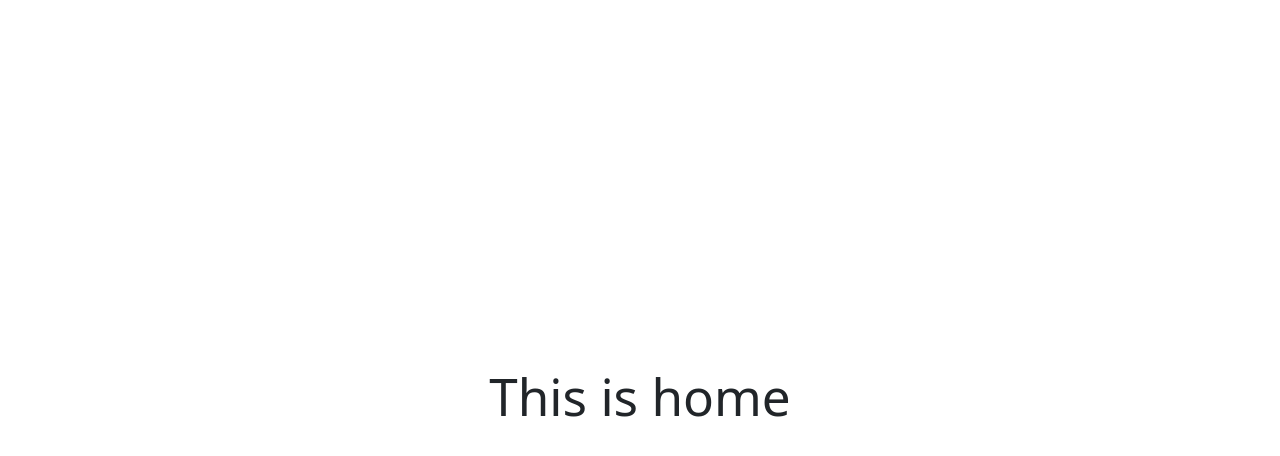
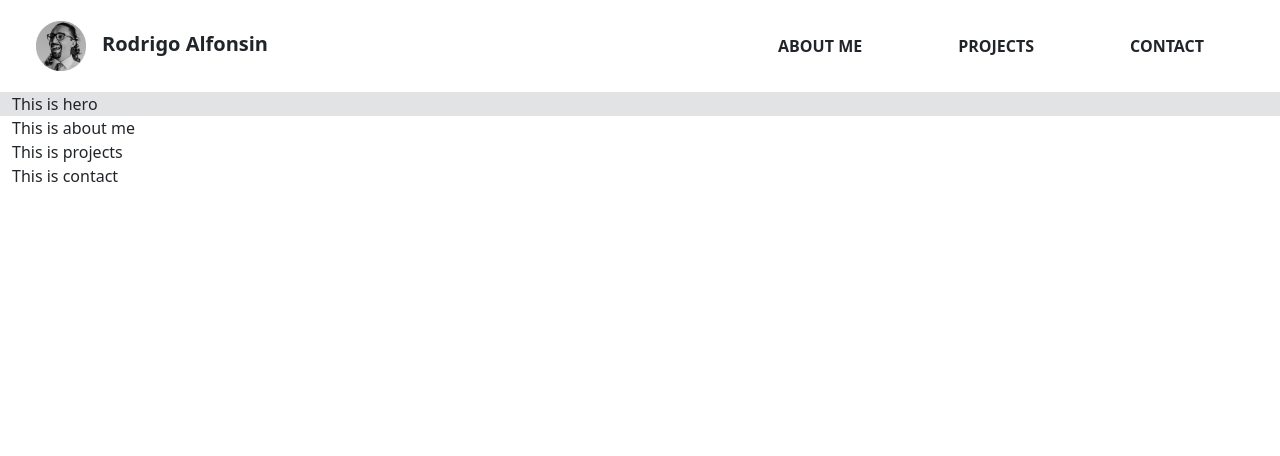
Before and after one commit to RoAlfonsin/portfolio, a React (Vite) app: page / in a window 1280 px wide. Shown: the top 456 px of the page. Built offline with nearby package versions, Linux system fonts and the light colour scheme.

Commit message:
navbar OK

```diff
--- a/package.json
+++ b/package.json
@@ -15,6 +15,7 @@
     "react": "^18.2.0",
     "react-dom": "^18.2.0",
     "react-router-dom": "^6.16.0",
+    "react-router-hash-link": "^2.4.3",
     "save": "^2.9.0"
   },
   "devDependencies": {
--- a/src/App.css
+++ /dev/null
@@ -1,6 +0,0 @@
-#root {
-  max-width: 1280px;
-  margin: 0 auto;
-  padding: 2rem;
-  text-align: center;
-}
--- a/src/App.jsx
+++ b/src/App.jsx
@@ -1,16 +1,17 @@
 import React from 'react'
-import { useState } from 'react'
 import { BrowserRouter, Routes, Route } from 'react-router-dom'
-import './App.css'
+
+import { Navbar } from './components/navbar.jsx'
+import { Home } from './views/home.jsx'
 
 function App() {
 
   return (
     <>
       <BrowserRouter>
-          {/*Navbar*/}
+          <Navbar />
           <Routes>
-            <Route path="/" element={<h1>This is home</h1>} />
+            <Route path="/" element={<Home />} />
             <Route path="/bitacora" element={<h1>This is bitacora</h1>} />
             <Route path="/padelhub" element={<h1>This is padelhub</h1>} />
             <Route path="/ecommerce-toolkit" element={<h1>This is ecommerce-toolkit</h1>} />
--- /dev/null
+++ b/src/components/navbar.jsx
@@ -0,0 +1,35 @@
+//This is the navbar component:
+// It is a functional component that returns a JSX element
+
+import React from 'react'
+import { HashLink } from 'react-router-hash-link';
+import profileImage from '../assets/profileImage.png'
+
+export const Navbar = () => {
+    return (
+        <>
+            <nav className="navbar navbar-expand navbar-light p-3">
+                <div className="container-fluid">
+                    <HashLink to={'/#hero'} className='navbar-brand'>
+                        <img src={profileImage} alt='logo' height='50px' className='mx-2 my-auto'/>
+                        <span className='text-dark fw-bold mx-2 my-auto'>Rodrigo Alfonsin</span>
+                    </HashLink>
+
+                    <div className="justify-content-end">
+                        <div className="navbar-nav">
+                            <HashLink smooth to={'/#about-me'} className='link-underline link-dark link-underline-opacity-0 link-underline-opacity-100-hover mx-5'>
+                                <span className='text-dark fw-bold'>ABOUT ME</span>
+                            </HashLink>
+                            <HashLink smooth to={'/#projects'} className='link-underline link-dark link-underline-opacity-0 link-underline-opacity-100-hover mx-5'>
+                                <span className='text-dark fw-bold'>PROJECTS</span>
+                            </HashLink>
+                            <HashLink smooth to={'/#contact'} className='link-underline link-dark link-underline-opacity-0 link-underline-opacity-100-hover mx-5'>
+                                <span className='text-dark fw-bold'>CONTACT</span>
+                            </HashLink>
+                        </div>
+                    </div>
+                </div>
+            </nav>
+        </>
+    )
+};
--- a/src/index.css
+++ /dev/null
@@ -1,69 +0,0 @@
-:root {
-  font-family: Inter, system-ui, Avenir, Helvetica, Arial, sans-serif;
-  line-height: 1.5;
-  font-weight: 400;
-
-  color-scheme: light dark;
-  color: rgba(255, 255, 255, 0.87);
-  background-color: #242424;
-
-  font-synthesis: none;
-  text-rendering: optimizeLegibility;
-  -webkit-font-smoothing: antialiased;
-  -moz-osx-font-smoothing: grayscale;
-  -webkit-text-size-adjust: 100%;
-}
-
-a {
-  font-weight: 500;
-  color: #646cff;
-  text-decoration: inherit;
-}
-a:hover {
-  color: #535bf2;
-}
-
-body {
-  margin: 0;
-  display: flex;
-  place-items: center;
-  min-width: 320px;
-  min-height: 100vh;
-}
-
-h1 {
-  font-size: 3.2em;
-  line-height: 1.1;
-}
-
-button {
-  border-radius: 8px;
-  border: 1px solid transparent;
-  padding: 0.6em 1.2em;
-  font-size: 1em;
-  font-weight: 500;
-  font-family: inherit;
-  background-color: #1a1a1a;
-  cursor: pointer;
-  transition: border-color 0.25s;
-}
-button:hover {
-  border-color: #646cff;
-}
-button:focus,
-button:focus-visible {
-  outline: 4px auto -webkit-focus-ring-color;
-}
-
-@media (prefers-color-scheme: light) {
-  :root {
-    color: #213547;
-    background-color: #ffffff;
-  }
-  a:hover {
-    color: #747bff;
-  }
-  button {
-    background-color: #f9f9f9;
-  }
-}
--- a/src/main.jsx
+++ b/src/main.jsx
@@ -2,7 +2,6 @@ import React from 'react'
 import ReactDOM from 'react-dom/client'
 import App from './App.jsx'
 import "bootstrap/dist/css/bootstrap.min.css";
-import './index.css'
 
 ReactDOM.createRoot(document.getElementById('root')).render(
   <React.StrictMode>
--- /dev/null
+++ b/src/views/home.jsx
@@ -0,0 +1,24 @@
+//This is the home view:
+// It is a functional component that returns a JSX element
+// It contains four sections: Hero, About Me, Projects and Contact
+
+import React from 'react'
+
+export const Home = () => {
+    return (
+        <div className='container-fluid'>
+            <div className='row bg-secondary-subtle' id='hero'>
+                <div className="col">This is hero</div>
+            </div>
+            <div className='row' id='about-me'>
+                <div className='col'>This is about me</div>
+            </div>
+            <div className='row' id='projects'>
+                <div className='col'>This is projects</div>
+            </div>
+            <div className='row' id='contact'>
+                <div className='col'>This is contact</div>
+            </div>
+        </div>
+    )
+}
```
Also changed, not shown: src/assets/profileImage.png (added), 1 other file (tests, documents, lock files or other folders).
